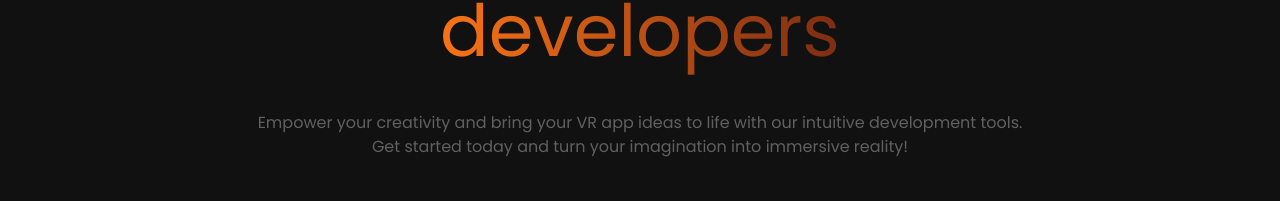
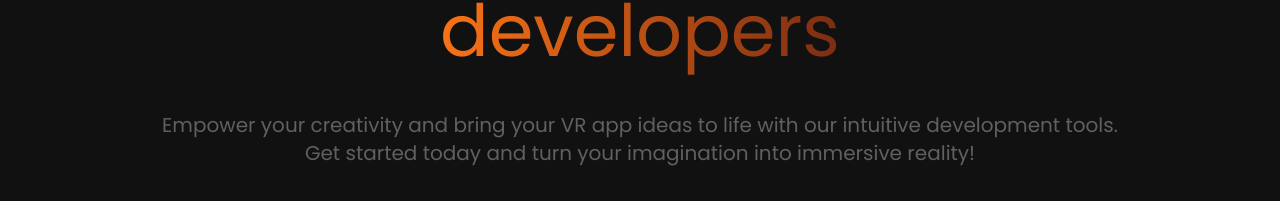
Before and after one commit to Virajb19/VirtualR, a React (Vite) app: page / in a window 1280 px wide. Shown: the part 222-423 px from the top of the page. Built offline with nearby package versions, Linux system fonts and the light colour scheme.

Commit message:
some change in herosection

```diff
--- a/src/components/HeroSection.jsx
+++ b/src/components/HeroSection.jsx
@@ -1,12 +1,16 @@
 import Button from "./Button";
 import video1 from '../assets/video1.mp4'
 import video2 from '../assets/video2.mp4'
+import { useMediaQuery } from "react-responsive";
 
 export default function HeroSection() {
+
+   const isMobile = useMediaQuery({maxWidth: 640})
+
     return <div className="text-white flex-center flex-col">
               <div id="heading" className="flex flex-col items-center p-1 gap-9 mt-20 mb:mt-12">
                 <p className="text-center text-7xl tb:text-5xl mb:text-3xl font-medium p-1 ">VirtualR build tools <span className="text-orange-500">for</span> <br /> <span className="bg-clip-text text-transparent bg-gradient-to-r from-orange-500 to-orange-900">developers</span></p>
-                <p className="text-center tb:text-sm text-[#606060] p-1">Empower your creativity and bring your VR app ideas to life with our intuitive development tools. <br />
+                <p className="text-center tb:text-sm lp:text-xl  text-[#606060] p-1">Empower your creativity and bring your VR app ideas to life with our intuitive development tools. {!isMobile && <br />}
                 Get started today and turn your imagination into immersive reality!</p>
                 <div className="flex gap-6 p-1">
                     <Button padding='p-3 tb:p-3'>Start for free</Button>
```
